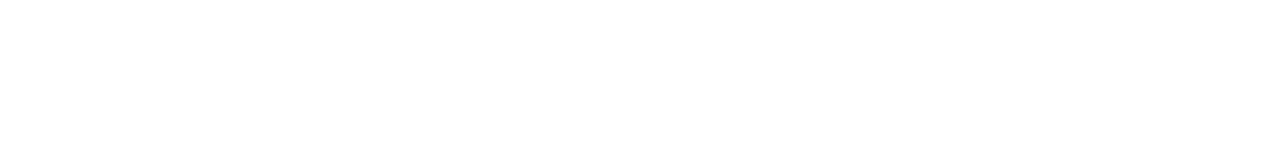
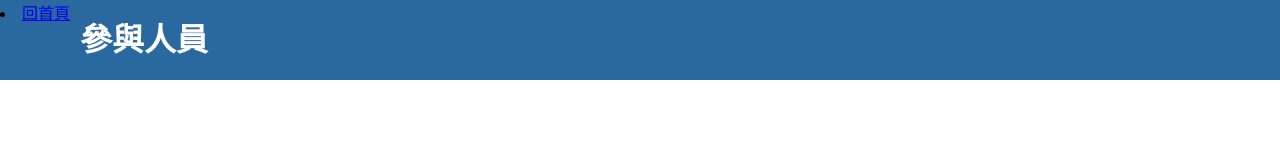
Before and after one commit to hsx-9506/hsx-9506.github.io, a plain HTML site: page person.html in a window 1280 px wide. Drawn offline with Linux system fonts and the light colour scheme.

Commit message:
2023/11/13 18:47

```diff
--- a/person.html
+++ b/person.html
@@ -4,9 +4,18 @@
     <meta charset="UTF-8">
     <meta name="viewport" content="width=device-width, initial-scale=1.0">
     <title>專題製作</title>
-    <link rel="stylesheet"  type="text/css" href="https://hsx-9506.github.io/style.css">
+    <link rel="stylesheet"  type="text/css" href="https://hsx-9506.github.io/style2.css">
 </head>
 <body>
-
+    <header>
+        <h1>
+            <strong>參與人員</strong>
+        </h1>
+        <nav>
+            <li>
+                <a href="https://hsx-9506.github.io/index.html">回首頁</a>
+            </li>
+        </nav>
+    </header>
 </body>
 </html>
--- /dev/null
+++ b/style2.css
@@ -0,0 +1,17 @@
+* {
+    padding: 0;
+    margin: 0;
+}
+header {
+    background-color: rgb(42, 105, 160);
+    height: 80px;
+    width: 100%;
+    position: relative;
+}
+h1 {
+    color: white;
+    position: absolute;
+    left: 80px;
+    top: 0;
+    line-height: 80px;
+}
```
